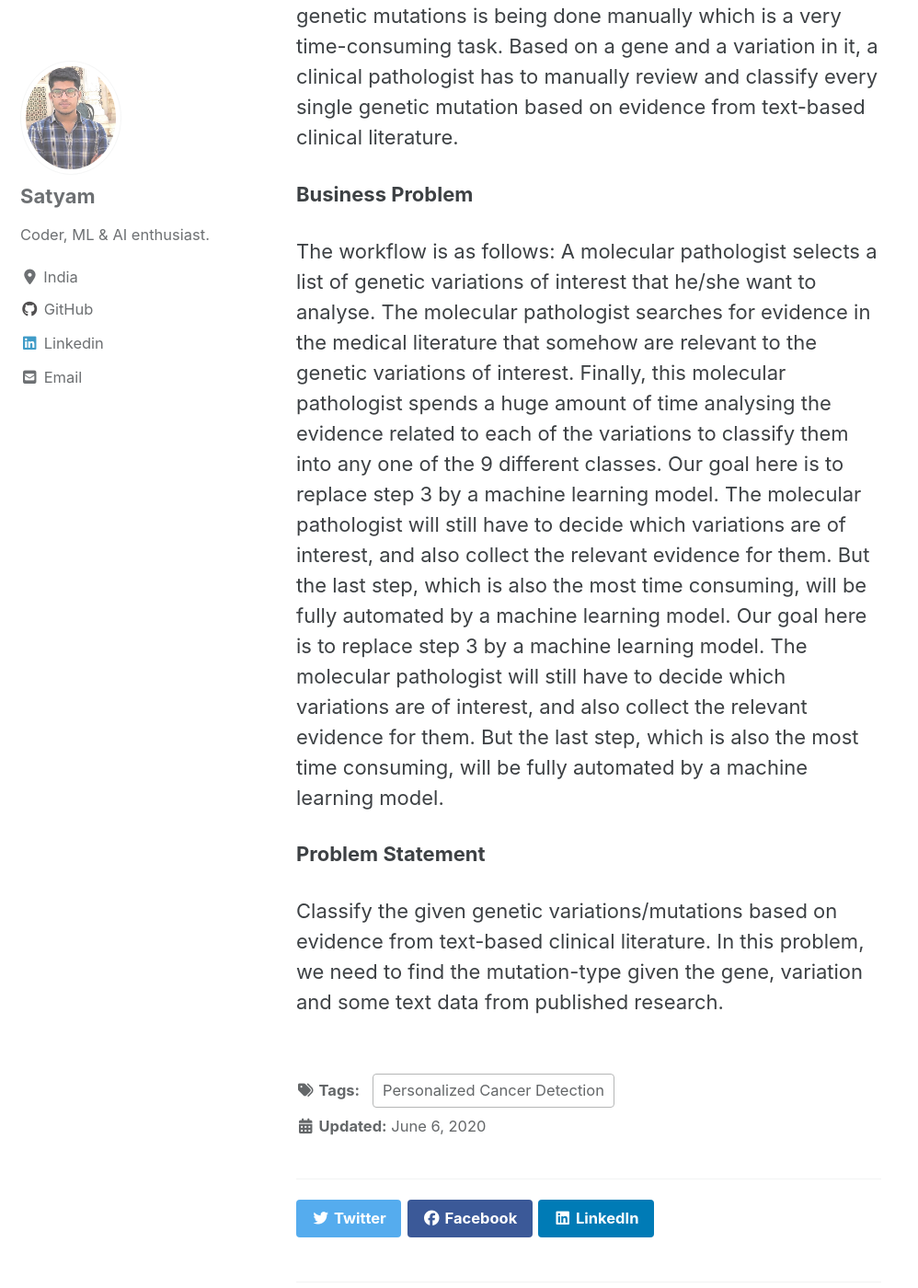
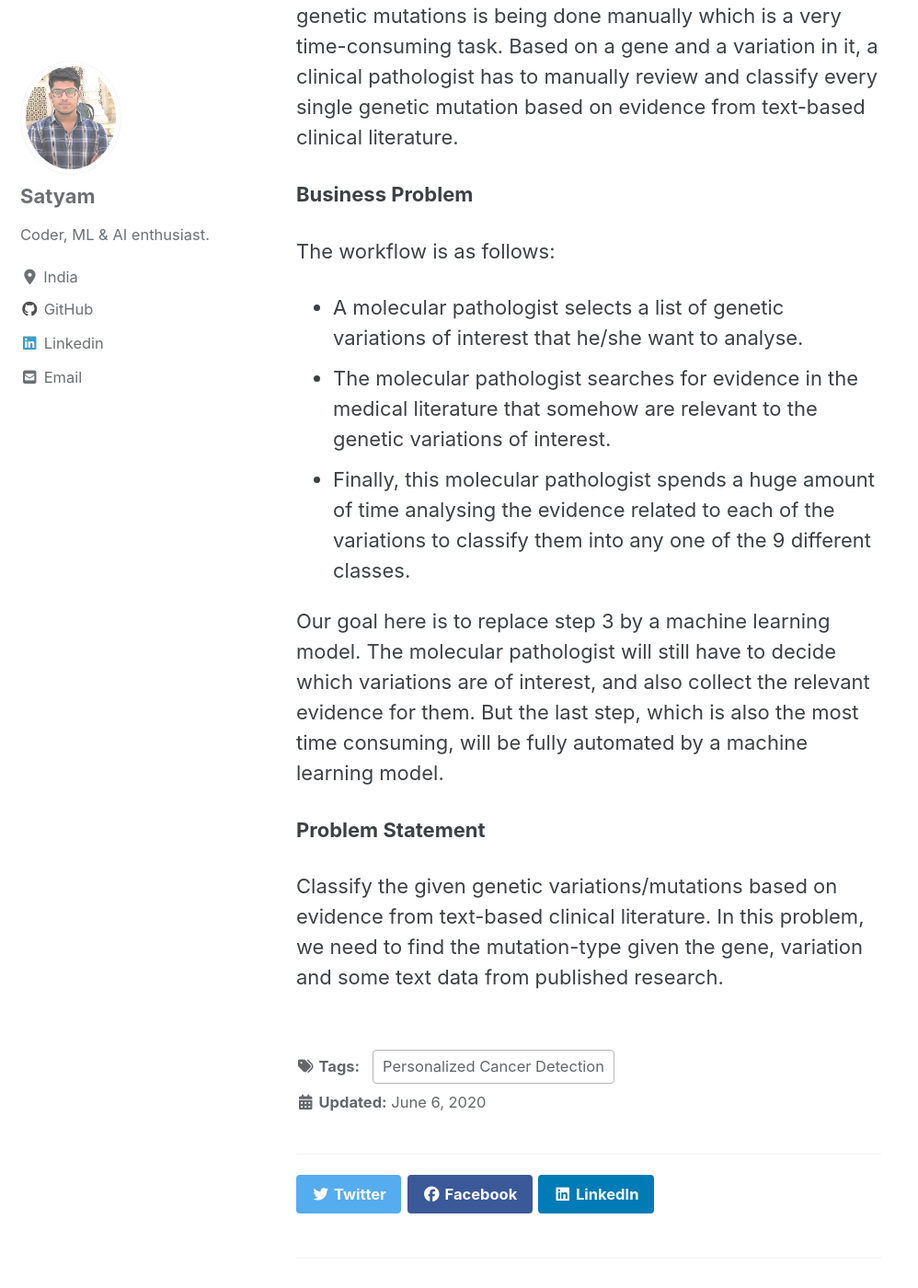
Before and after one commit to Satyam0062/satyam0062.github.io, a Jekyll site: the page built from _posts/2020-06-06-PersonalizedCancerDetection.md, in a window 1280 px wide and 1400 px high, scrolled down 1478 px. Shown: the whole window at 92% size, without its empty margins (0-998 px from the left). Built offline with Jekyll 4.4.1, drawn with Linux system fonts in a browser that asks for light colours; cached includes are drawn as plain includes; nearby versions of some CDN libraries.

Commit message:
Modified file

```diff
--- a/_posts/2020-06-06-PersonalizedCancerDetection.md
+++ b/_posts/2020-06-06-PersonalizedCancerDetection.md
@@ -22,17 +22,14 @@ based on evidence from text-based clinical literature.
 **Business Problem**
 
 The workflow is as follows:
-A molecular pathologist selects a list of genetic variations of interest that
+* A molecular pathologist selects a list of genetic variations of interest that
 he/she want to analyse.
-The molecular pathologist searches for evidence in the medical literature that
+* The molecular pathologist searches for evidence in the medical literature that
 somehow are relevant to the genetic variations of interest.
-Finally, this molecular pathologist spends a huge amount of time analysing the
+* Finally, this molecular pathologist spends a huge amount of time analysing the
 evidence related to each of the variations to classify them into any one of the
-9 different classes. Our goal here is to replace step 3 by a machine learning
-model. The molecular pathologist will still have to decide which variations are
-of interest, and also collect the relevant evidence for them. But the last step,
-which is also the most time consuming, will be fully automated by a machine
-learning model.
+9 different classes.
+
 Our goal here is to replace step 3 by a machine learning model. The molecular
 pathologist will still have to decide which variations are of interest, and also
 collect the relevant evidence for them. But the last step, which is also the most
```
